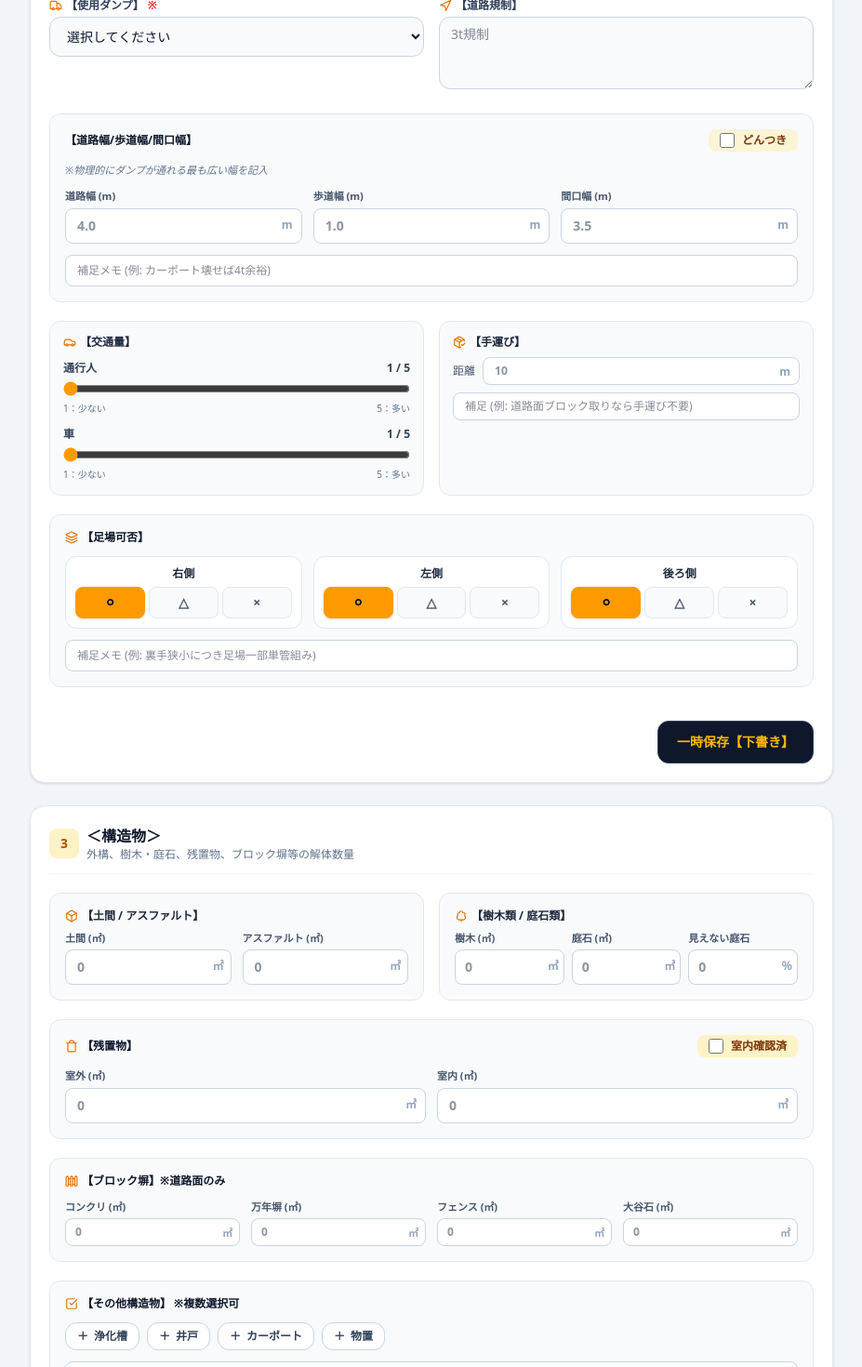
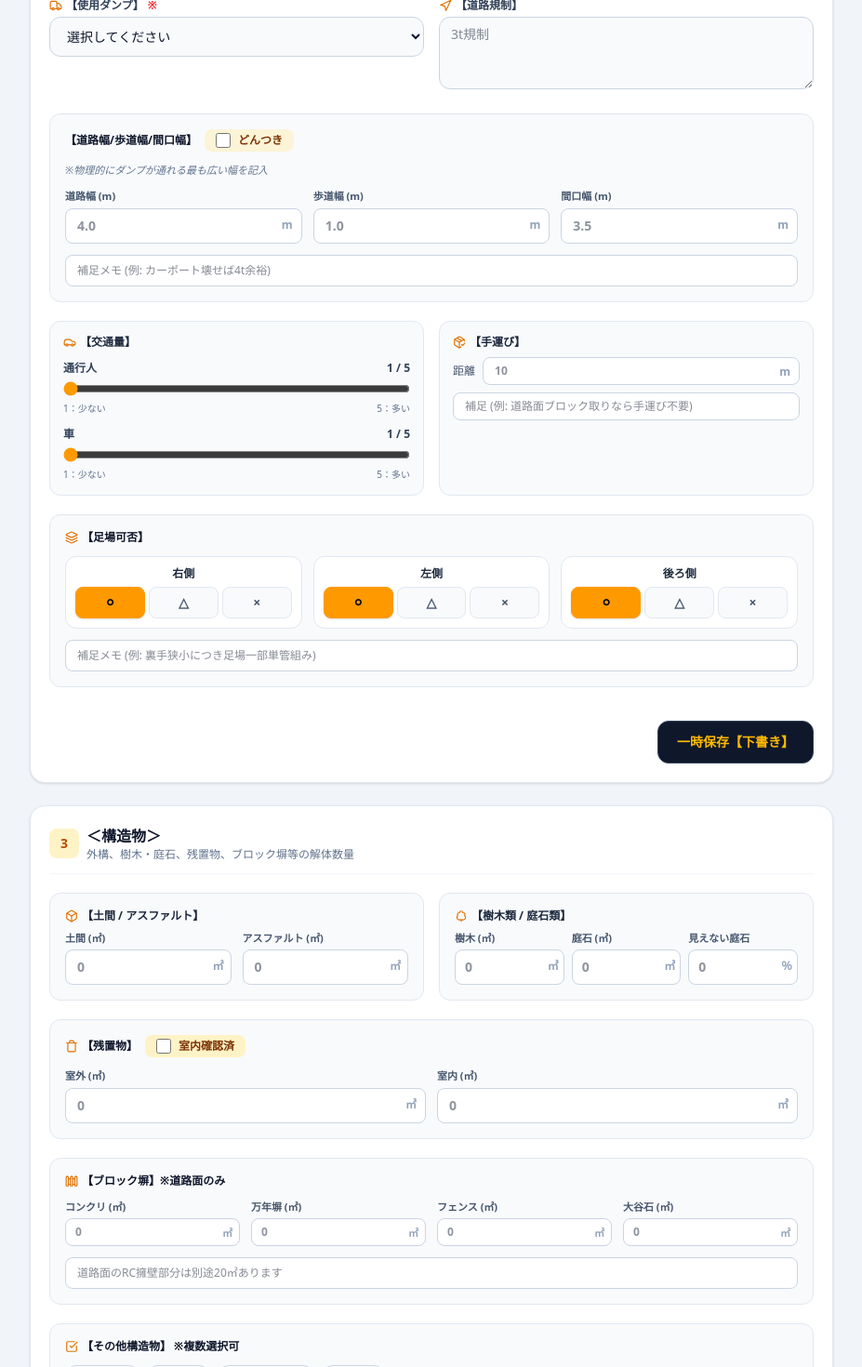
Before and after one commit to pyonshira07/ohd-field-survey-test, a React (Vite) app: page / in a window 1280 px wide. Shown: the part 820-2290 px from the top of the page at 93% size, without its empty margins (176-1103 px from the left). Built offline with nearby package versions, Linux system fonts and the light colour scheme.

Commit message:
Refine field survey structure inputs

```diff
--- a/src/components/BasicInfoSection.tsx
+++ b/src/components/BasicInfoSection.tsx
@@ -80,7 +80,7 @@ export const BasicInfoSection: React.FC<BasicInfoSectionProps> = ({ report, onCh
 
       {/* 【道路幅/歩道幅/間口幅】 */}
       <div className="p-4 rounded-xl bg-slate-50 border border-slate-200 space-y-3">
-        <div className="flex items-center justify-between flex-wrap gap-2">
+        <div className="flex items-center gap-2 flex-wrap">
           <label className="text-xs font-bold text-slate-900 flex items-center gap-1">
             【道路幅/歩道幅/間口幅】
           </label>
--- a/src/components/StructuresSection.tsx
+++ b/src/components/StructuresSection.tsx
@@ -129,7 +129,7 @@ export const StructuresSection: React.FC<StructuresSectionProps> = ({ report, on
 
       {/* 【残置物】 */}
       <div className="p-4 rounded-xl border border-slate-200 bg-slate-50 space-y-3">
-        <div className="flex items-center justify-between flex-wrap gap-2">
+        <div className="flex items-center gap-2 flex-wrap">
           <label className="text-xs font-bold text-slate-900 flex items-center gap-1">
             <Trash className="w-3.5 h-3.5 text-amber-600" />
             【残置物】
@@ -249,6 +249,13 @@ export const StructuresSection: React.FC<StructuresSectionProps> = ({ report, on
             </div>
           </div>
         </div>
+        <input
+          type="text"
+          value={report.blockWallNote || ''}
+          onChange={(e) => onChange({ blockWallNote: e.target.value })}
+          placeholder="道路面のRC擁壁部分は別途20㎡あります"
+          className="w-full px-3 py-2 rounded-lg border border-slate-300 text-xs font-medium text-slate-900 bg-white"
+        />
       </div>
 
       {/* ＜その他構造物＞ ※複数選択可 */}
--- a/src/types.ts
+++ b/src/types.ts
@@ -72,6 +72,7 @@ export interface SurveyReport {
   mannenBlockArea: string; // 万年塀 (㎡)
   fenceArea: string; // フェンス (㎡)
   otaniStoneArea: string; // 大谷石 (㎡)
+  blockWallNote?: string; // ブロック塀の補足メモ
   hasRetainingWall?: boolean; // 擁壁あり
   otherStructures: string[]; // 浄化槽, 井戸, カーポート, 物置, 越境物、電線、電柱等
   otherStructuresCustom: string; // その他補足記入
--- a/src/utils/sampleData.ts
+++ b/src/utils/sampleData.ts
@@ -100,6 +100,7 @@ export function createEmptyReport(): SurveyReport {
     mannenBlockArea: '',
     fenceArea: '',
     otaniStoneArea: '',
+    blockWallNote: '',
     hasRetainingWall: false,
     otherStructures: [],
     otherStructuresCustom: '',
```
